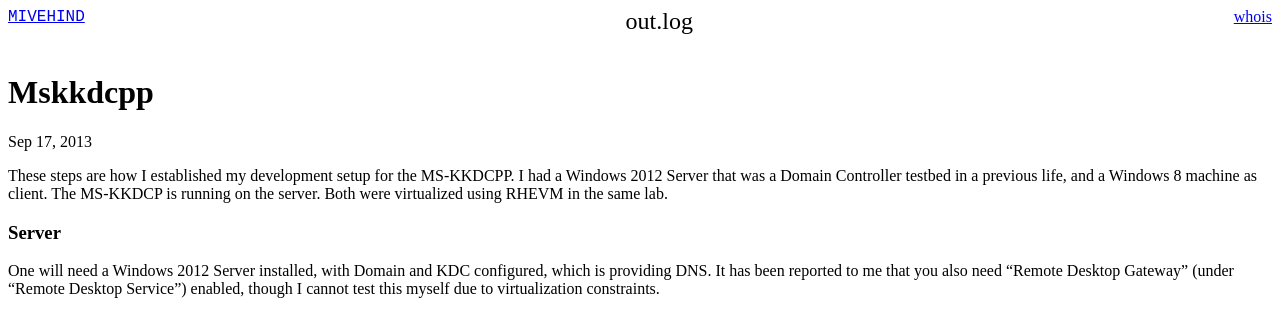
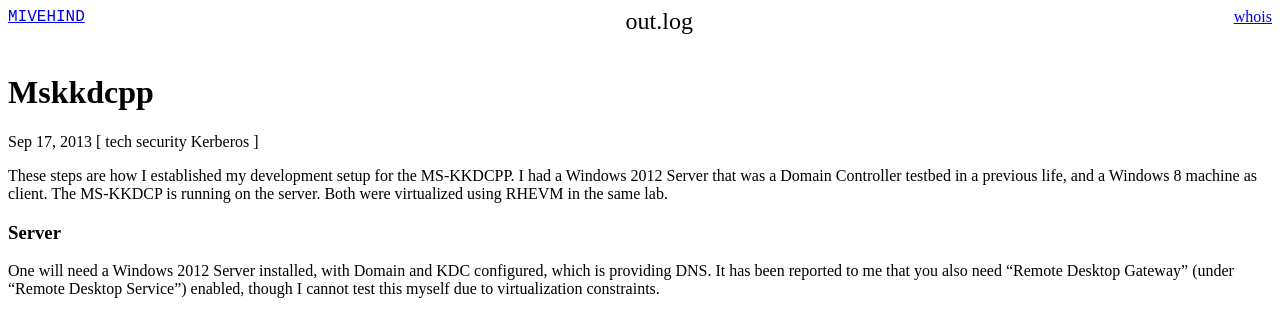
Before and after one commit to frozencemetery/mivehind.net, a Jekyll site: the page built from _posts/2013-09-17-mskkdcpp.md, in a window 1280 px wide. Shown: the top 314 px of the page. Built offline with Jekyll 4.4.1, drawn with Linux system fonts in a browser that asks for light colours; Markdown is read by kramdown in place of the engine named in the settings.

Commit message:
Display tags in page

```diff
--- a/_layouts/post.html
+++ b/_layouts/post.html
@@ -5,7 +5,10 @@
 
   <header class="post-header">
     <h1>{{ page.title }}</h1>
-    <p class="meta">{{ page.date | date: "%b %-d, %Y" }}{% if page.author %} • {{ page.author }}{% endif %}{% if page.meta %} • {{ page.meta }}{% endif %}</p>
+    <p class="meta">
+      {{ page.date | date: "%b %-d, %Y" }}{% if page.author %} • {{ page.author }}{% endif %}{% if page.meta %} • {{ page.meta }}{% endif %}
+      [ {% for tag in page.tags %} {{ tag }} {% endfor %} ]
+    </p>
   </header>
 
   <article class="post-content">
```
